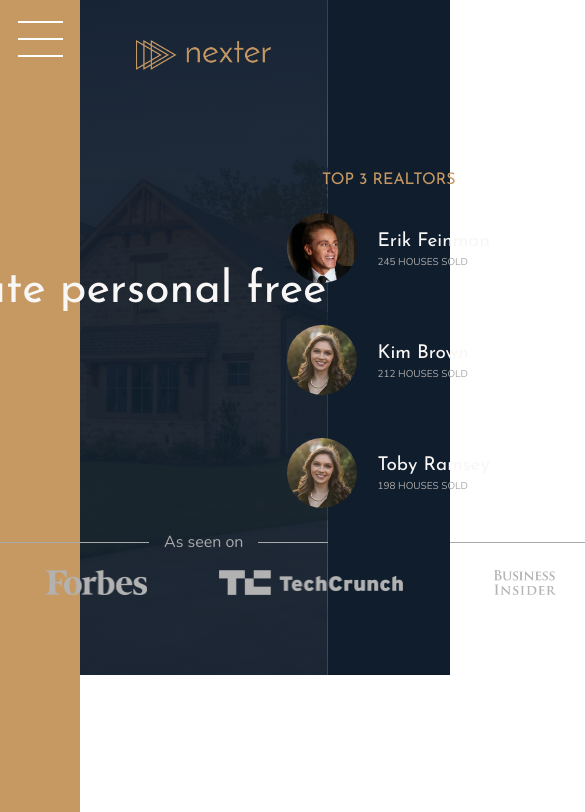
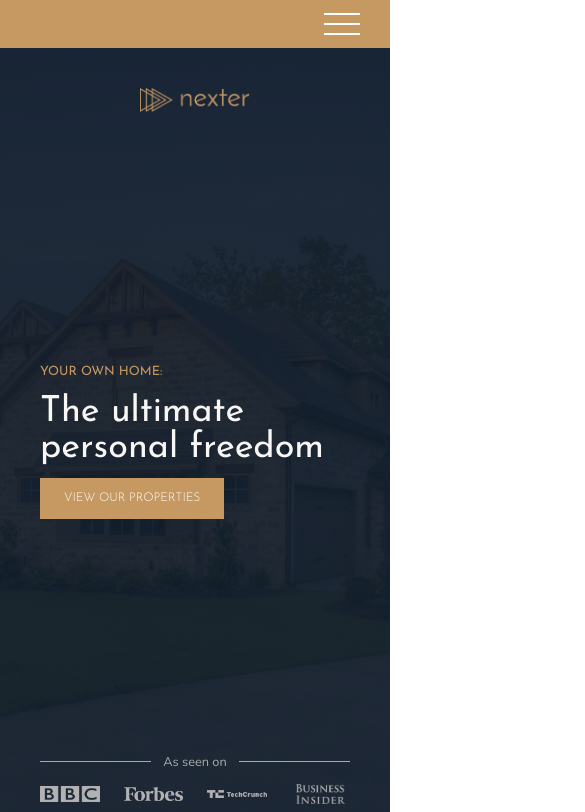
Before and after one commit to serhiikle/nexter, a website: page app/index.html in a window 390 px wide. Shown: the top 812 px of the page, 585 px wide, since content can reach past the window. Drawn offline with nearby package versions, Linux system fonts and the light colour scheme.

Commit message:
finish project

```diff
--- a/app/scss/_header.scss
+++ b/app/scss/_header.scss
@@ -5,8 +5,8 @@
   background-repeat: no-repeat;
   background-size: cover;
   display: grid;
-  grid-template-rows: 1fr min-content 6rem 1fr;
-  grid-template-columns: max-content;
+  grid-template-rows: 1fr min-content minmax(6rem, min-content) 1fr;
+  grid-template-columns: minmax(min-content, max-content);
   grid-row-gap: 1.5rem;
   padding: 4rem 8rem 8rem;
   justify-content: center;
@@ -43,9 +43,11 @@
     grid-template-columns: repeat(4, 1fr);
     grid-column-gap: 3rem;
     justify-items: center;
+    align-items: center;
 
     img {
-      height: 2.5rem;
+      max-height: 2.5rem;
+      max-width: 100%;
       filter: brightness(70%);
     }
   }
--- a/app/scss/_media.scss
+++ b/app/scss/_media.scss
@@ -2,95 +2,172 @@
 ========================       MEDIA 1366px      ============================
 ===========================================================================*/
 
-@media (max-width: 85.375em) {}
+//@media (max-width: 85.375em) {}
 
 /* ==========================================================================
 ========================       MEDIA 1200px      ============================
 ===========================================================================*/
 
-@media (max-width: 75em) {}
+@media (max-width: 75em) {
+  html {
+    font-size: 50%;
+  }
+}
 
 /* ==========================================================================
 ========================       MEDIA 1100px      ============================
 ===========================================================================*/
 
-@media (max-width: 68.75em) {}
+//@media (max-width: 68.75em) {}
 
 
 /* ==========================================================================
 ========================       MEDIA 1000px      ============================
 ===========================================================================*/
 
-@media (max-width: 62.5em) {}
+@media (max-width: 62.5em) {
+  .wrapper {
+    grid-template-rows: 6rem 80vh min-content 40vw repeat(3, min-content);
+    grid-template-columns: [full-start] minmax(6rem, 1fr) [center-start] repeat(8, [col-start] minmax(min-content, 14rem)[col-end]) [center-end] minmax(6rem, 1fr) [full-end];
+  }
+
+  .sidebar {
+    grid-column: 1 / -1;
+    grid-row: 1 / 2;
+    justify-content: flex-end;
+    align-items: center;
+
+    &__menu {
+      margin-top: 0;
+      margin-right: 3rem;
+      gap: 1rem;
+    }
+  }
+}
 
 /* ==========================================================================
 =========================       MEDIA 940px      ============================
 ===========================================================================*/
 
-@media (max-width: 58.75em) {}
+//@media (max-width: 58.75em) {}
 
 /* ==========================================================================
 =========================       MEDIA 900px      ============================
 ===========================================================================*/
 
-@media (max-width: 56.25em) {}
+//@media (max-width: 56.25em) {}
 
 /* ==========================================================================
 =========================       MEDIA 850px      ============================
 ===========================================================================*/
 
-@media (max-width: 53.125em) {}
+//@media (max-width: 53.125em) {}
 
 /* ==========================================================================
 =========================       MEDIA 820px      ============================
 ===========================================================================*/
 
-@media (max-width: 51.25em) {}
+//@media (max-width: 51.25em) {}
 
 /* ==========================================================================
 =========================       MEDIA 768px      ============================
 ===========================================================================*/
 
-@media (max-width: 48em) {}
+@media (max-width: 48em) {
+  .wrapper {
+    grid-template-rows: 6rem calc(100vh - 6rem) min-content min-content 40vw repeat(3, min-content);
+  }
+
+  .header {
+    grid-column: 1 / -1;
+  }
+
+  .realtors {
+    grid-column: 1 / -1;
+
+    &__list {
+      grid-template-columns: repeat(3, min-content max-content);
+    }
+  }
+
+  .story-picture,
+  .story-content {
+    grid-column: 1 / -1;
+  }
+
+  .story-content {
+    grid-row: 5 / 6;
+  }
+
+  .story-picture {
+    padding: 3rem;
+
+    &__image-1 {
+      grid-column: 1 / 3;
+      grid-row: 1 / -1;
+      width: 200%;
+    }
+
+    &__image-2 {
+      width: 100%;
+      grid-row: 1 / -1;
+    }
+  }
+}
 
 /* ==========================================================================
 =========================       MEDIA 640px      ============================
 ===========================================================================*/
 
-@media (max-width: 40em) {}
+//@media (max-width: 40em) {}
 
 /* ==========================================================================
 =========================       MEDIA 590px      ============================
 ===========================================================================*/
 
-@media (max-width: 36.875em) {}
+@media (max-width: 36.875em) {
+  .wrapper {
+    grid-template-rows: 6rem calc(100vh - 6rem);
+  }
+
+  .header {
+    padding: 5rem;
+  }
+
+  .realtors {
+    &__list {
+      grid-template-columns: min-content max-content;
+    }
+
+  }
+}
 
 /* ==========================================================================
 =========================       MEDIA 500px      ============================
 ===========================================================================*/
 
-@media (max-width: 31.25em) {}
+//@media (max-width: 31.25em) {}
 
 /* ==========================================================================
 =========================       MEDIA 480px      ============================
 ===========================================================================*/
 
-@media (max-width: 30em) {}
+//@media (max-width: 30em) {}
 
 /* ==========================================================================
 =========================       MEDIA 410px      ============================
 ===========================================================================*/
 
-@media (max-width: 25.625em) {}
+//@media (max-width: 25.625em) {}
 
 /* ==========================================================================
 =========================       MEDIA 360px      ============================
 ===========================================================================*/
 
-@media (max-width: 22.5em) {}
+//@media (max-width: 22.5em) {}
 
 /* ==========================================================================
 =========================       MEDIA 320px      ============================
 ===========================================================================*/
 
-@media (max-width: 20em) {}
+//@media (max-width: 20em) {}
```
Also changed, not shown: app/css/style.min.css.
